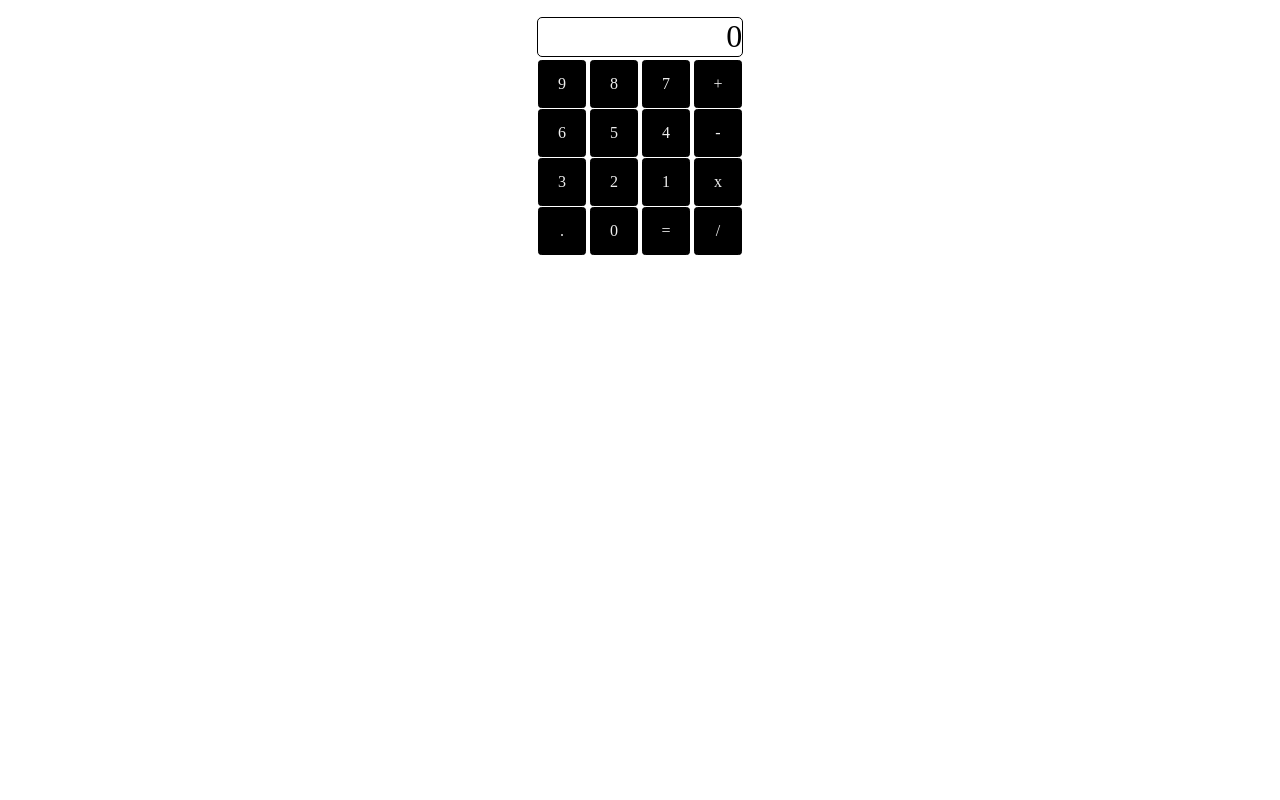
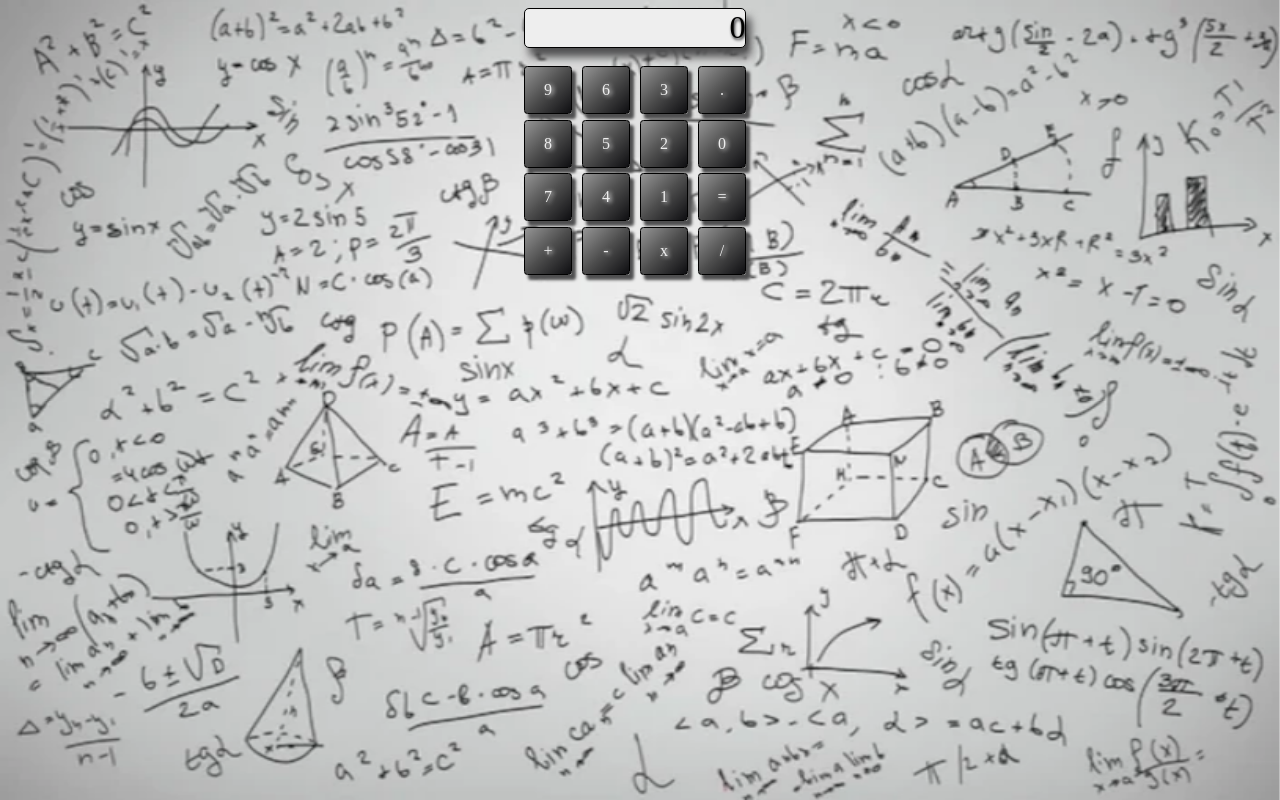
Before and after one commit to ianfranfn/desafio-13-Ian, a website built with Vite: page index.html in a window 1280 px wide. Built offline with nearby package versions, Linux system fonts and the light colour scheme.

Commit message:
finalizacion desafio 13, actualizacion de css, html y README.

```diff
--- a/css/estilos-1.css
+++ b/css/estilos-1.css
@@ -3,21 +3,36 @@ body {
     justify-content: center;
 }
 
+img {
+    position: fixed;
+    top: 0;
+    left: 0;
+    width: 100%;
+    height: 100%;
+    z-index: -1;
+    background-size: cover;
+    background-position: center;
+}
+
 .calculadora {
-    display: flex;
-    flex-direction: column;
-    align-items: center;
+    display: grid;
+    grid-template-columns: repeat(4, 3em);
+    gap: 10px;
     justify-content: center;
     width: 215px;
     height: 16rem;
 }
 
 #display {
+    grid-column: span 5;
     text-align: right;
     font-size: 2em;
+    text-shadow: #0e0e11 1px 2px 3px;
     width: 95%;
     height: 38px;
     border: 1px solid black;
+    background-color: #eee;
+    box-shadow: #4f4f50 5px 9px 9px;
     border-radius: 5px;
     margin-bottom: 3px;
 }
@@ -26,12 +41,15 @@ body {
     margin-bottom: 1px;
     width: 3rem;
     height: 3rem;
+    margin-top: 0.3rem;
     border: 1px solid black;
     border-radius: 7%;
-    background-color: black;
+    background: linear-gradient(to bottom right, #959595, #4d4d4d, #0e0e11);
+    box-shadow: #4f4f50 4px 5px 3px;
     color: #eee;
     font-family: serif;
     font-size: 1em;
+    text-shadow: #eee 2px 1px 4px;
 }
 
 .fila {
--- a/index.html
+++ b/index.html
@@ -8,7 +8,7 @@
 </head>
 
 <body>
-
+<img src="./public/imgs/calculos.webp" alt="">
   <div class="calculadora">
     <div id="display">0</div>
 
```
Also changed, not shown: public/imgs/calculos.webp (added).
